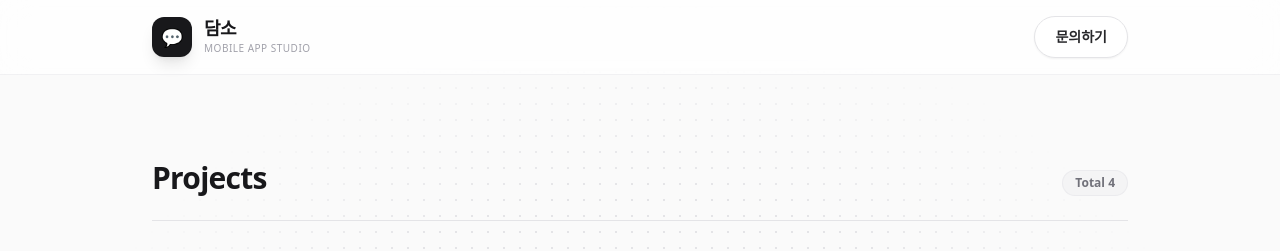
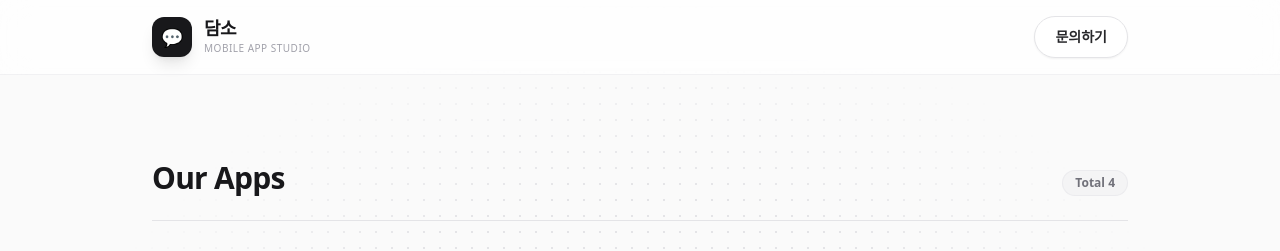
Before and after one commit to nwgu/damso, a React (Vite) app: page / in a window 1280 px wide. Shown: the top 251 px of the page. Built offline with nearby package versions, Linux system fonts and the light colour scheme.

Commit message:
문구변경

```diff
--- a/src/App.jsx
+++ b/src/App.jsx
@@ -11,7 +11,7 @@ function App() {
         <div className="flex items-end justify-between border-b border-zinc-200 pb-6 mb-10">
           <div>
             <h2 className="text-3xl font-bold text-zinc-900 tracking-tight">
-              Projects
+              Our Apps
             </h2>
           </div>
           <div className="flex items-center gap-2">
```
